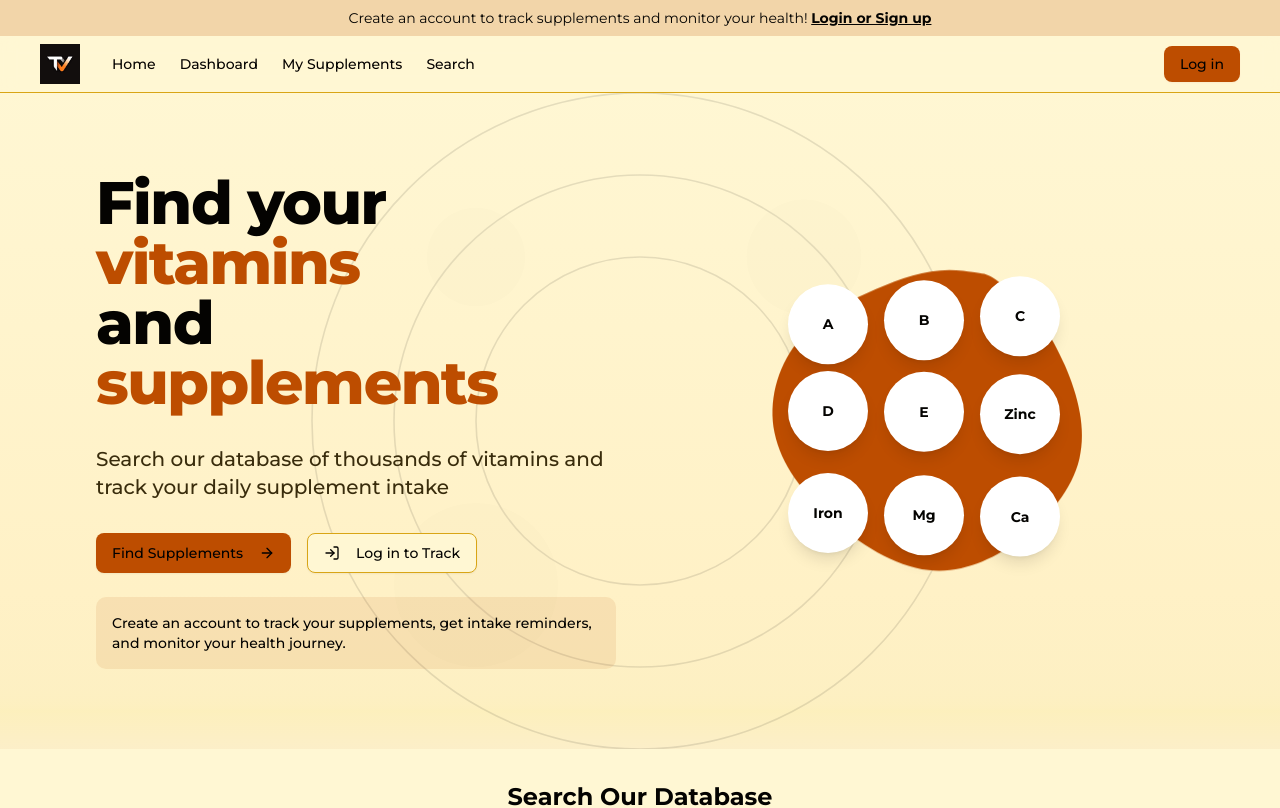
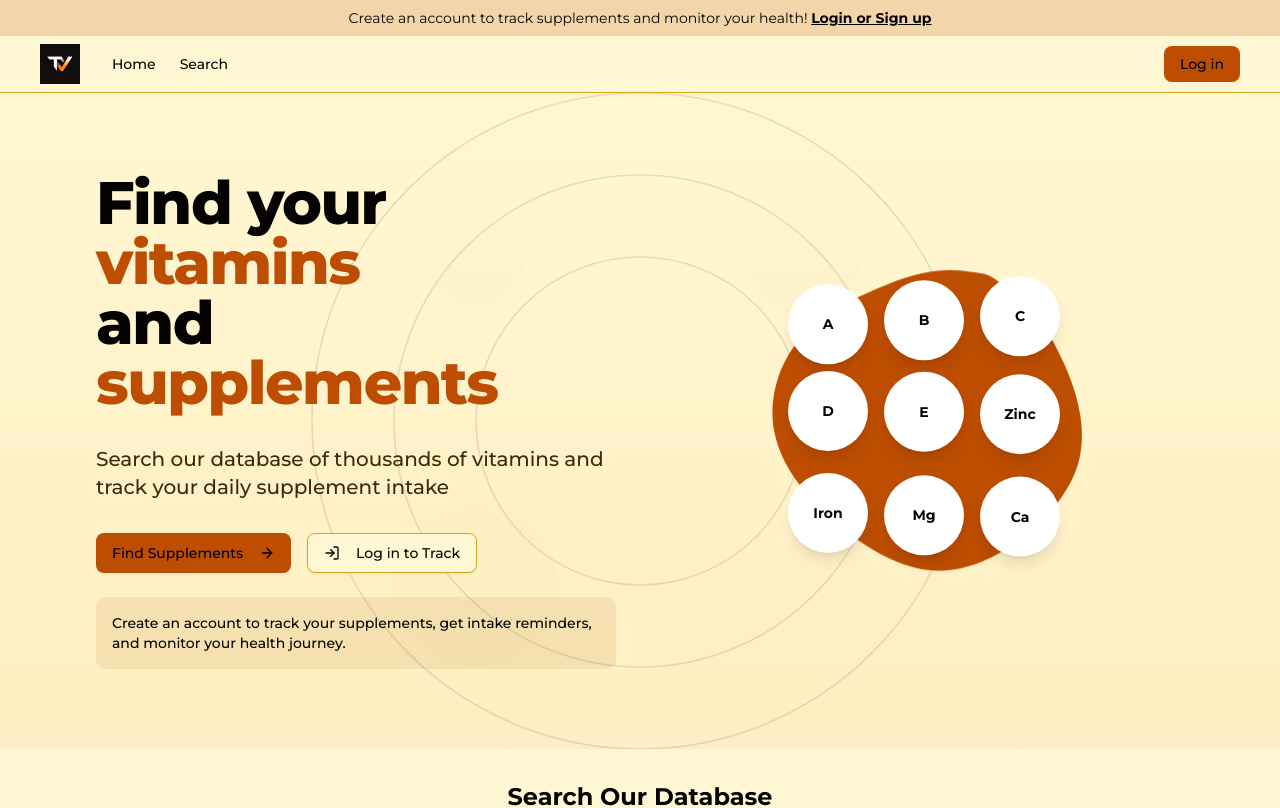
Before and after one commit to aruzhan-bolatova/TakeYourVitamins, a Next.js app in the folder take-your-vitamins/: page / in a window 1280 px wide. Shown: the top 808 px of the page. Built offline with nearby package versions, Linux system fonts and the light colour scheme.

Commit message:
fix the site header to hide dashboard and supplements links when not logged in

```diff
--- a/take-your-vitamins/components/site-header.tsx
+++ b/take-your-vitamins/components/site-header.tsx
@@ -53,6 +53,8 @@ export function SiteHeader() {
               >
                 Home
               </Link>
+              {user && (
+                <>
                   <Link
                     href="/dashboard"
                     className="text-sm font-medium transition-colors hover:text-primary"
@@ -65,6 +67,8 @@ export function SiteHeader() {
                   >
                     My Supplements
                   </Link>
+                </>
+              )}
               <Link
                 href="/supplements/search"
                 className="text-sm font-medium transition-colors hover:text-primary"
@@ -156,6 +160,8 @@ export function SiteHeader() {
               <Home className="mr-2 h-4 w-4" />
               Home
             </Link>
+            {user && (
+              <>
                 <Link
                   href="/dashboard"
                   className="flex items-center py-2 text-sm font-medium"
@@ -186,6 +192,8 @@ export function SiteHeader() {
                   </div>
                   My Supplements
                 </Link>
+              </>
+            )}
             <Link
               href="/supplements/search"
               className="flex items-center py-2 text-sm font-medium"
```
Lines whose indentation alone changed are shown as unchanged.
